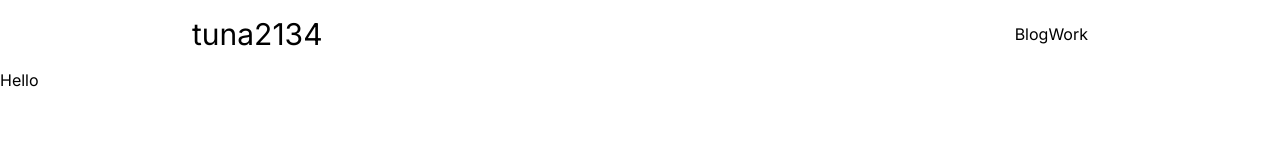
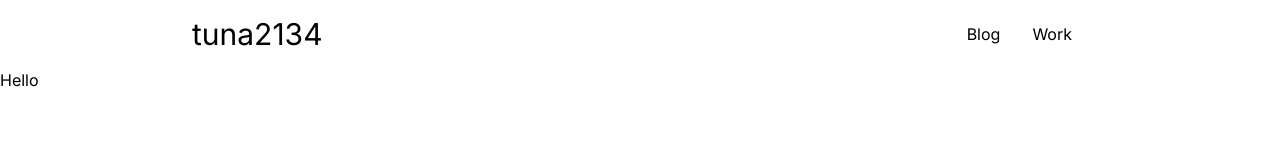
Before and after one commit to tuna2134-archive/website, a Next.js app: page / in a window 1280 px wide. Shown: the top 160 px of the page. Built offline with nearby package versions, Linux system fonts and the light colour scheme.

Commit message:
Update header.tsx

```diff
--- a/src/app/header.tsx
+++ b/src/app/header.tsx
@@ -2,6 +2,16 @@ import Image from "next/image";
 import Link from "next/link";
 
 export default function Header() {
+  const Links = [
+    {
+      name: "Blog",
+      path: "/blog",
+    },
+    {
+      name: "Work",
+      path: "/work",
+    }
+  ];
   return (
     <header className="items-center relative flex">
       <div className="px-4.5 w-full flex max-w-4xl mx-auto py-4 items-center">
@@ -9,8 +19,9 @@ export default function Header() {
           <h1 className="items-center text-3xl">tuna2134</h1>
         </div>
         <nav className="flex item-center ml-auto space-mx-4">
-          <Link href="/blog" className="hover:text-indigo-400">Blog</Link>
-          <Link href="/work" className="hover:text-indigo-400">Work</Link>
+          {Links.map((link, index) => {
+            return <Link href={link.path} className="hover:text-indigo-400 mx-4">{link.name}</Link>
+          })}
         </nav>
       </div>
     </header>
```
